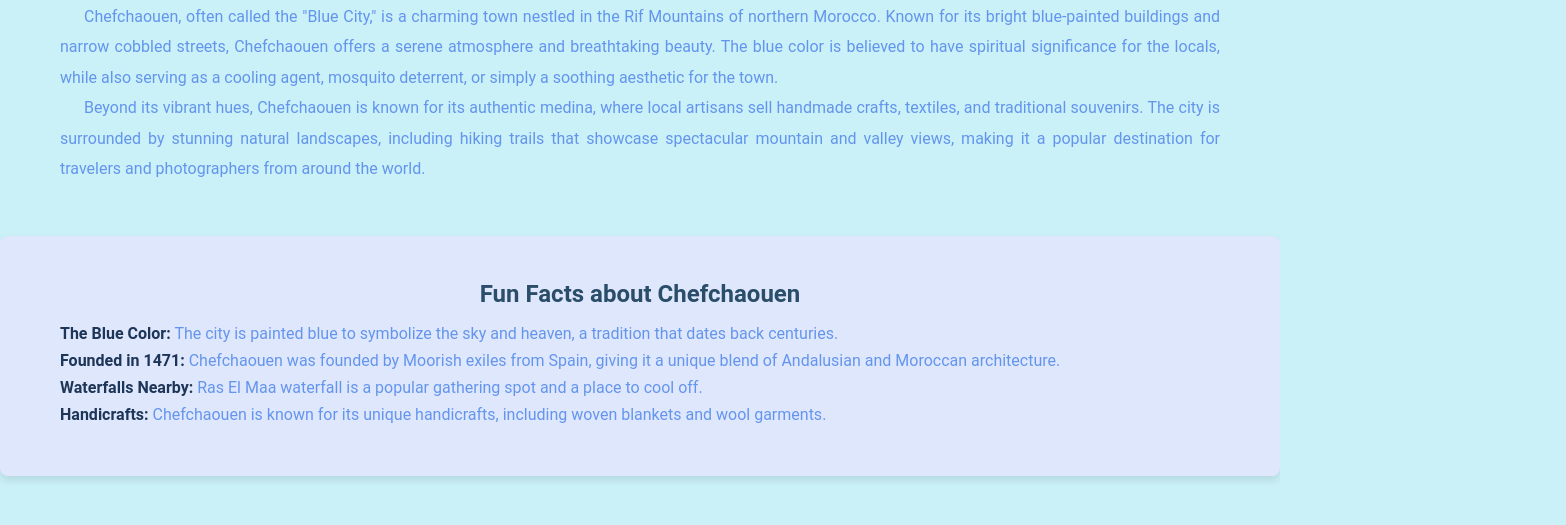
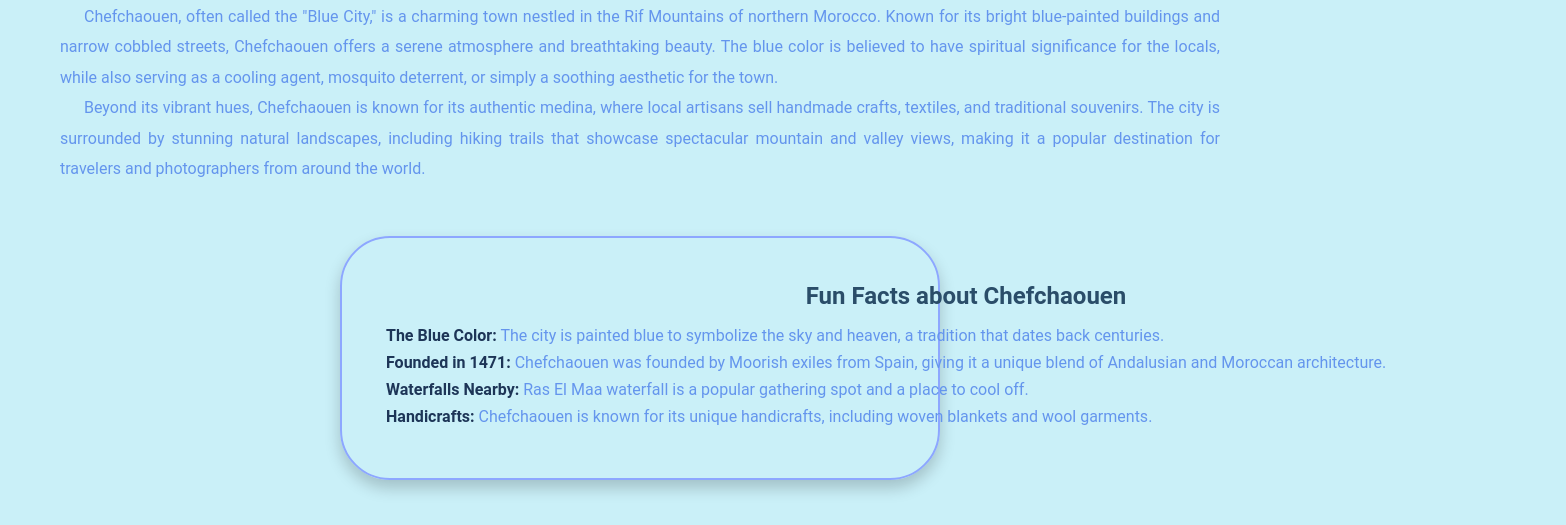
Before and after one commit to aszteroid/L0124089_AzZahraSamPutri_LearningLabs, a plain HTML site: page City.html in a window 1280 px wide. Shown: the part 221-746 px from the top of the page, 1566 px wide, since content can reach past the window. Drawn offline with Linux system fonts and the light colour scheme.

Commit message:
Update style.css

```diff
--- a/CSS/style.css
+++ b/CSS/style.css
@@ -230,11 +230,16 @@ footer p {
 }
 
 .city-aside {
-    background-color: #dfe7fd;
+    background-color: linear-gradient(145deg, #dfe7fd, #b3cde8);
     padding: 1.5rem;
     margin: 2rem 0;
-    border-radius: 8px;
-    box-shadow: 0 4px 8px rgba(0, 0, 0, 0.1);
+    border-radius: 50px;
+    box-shadow: 0 8px 16px rgba(0, 0, 0, 0.2);
+    border: 2px solid #8da7ff;
+    position: relative;
+    max-width: 600px;
+    margin-left: auto;
+    margin-right: auto;
 }
 
 .city-aside h2 {
```
